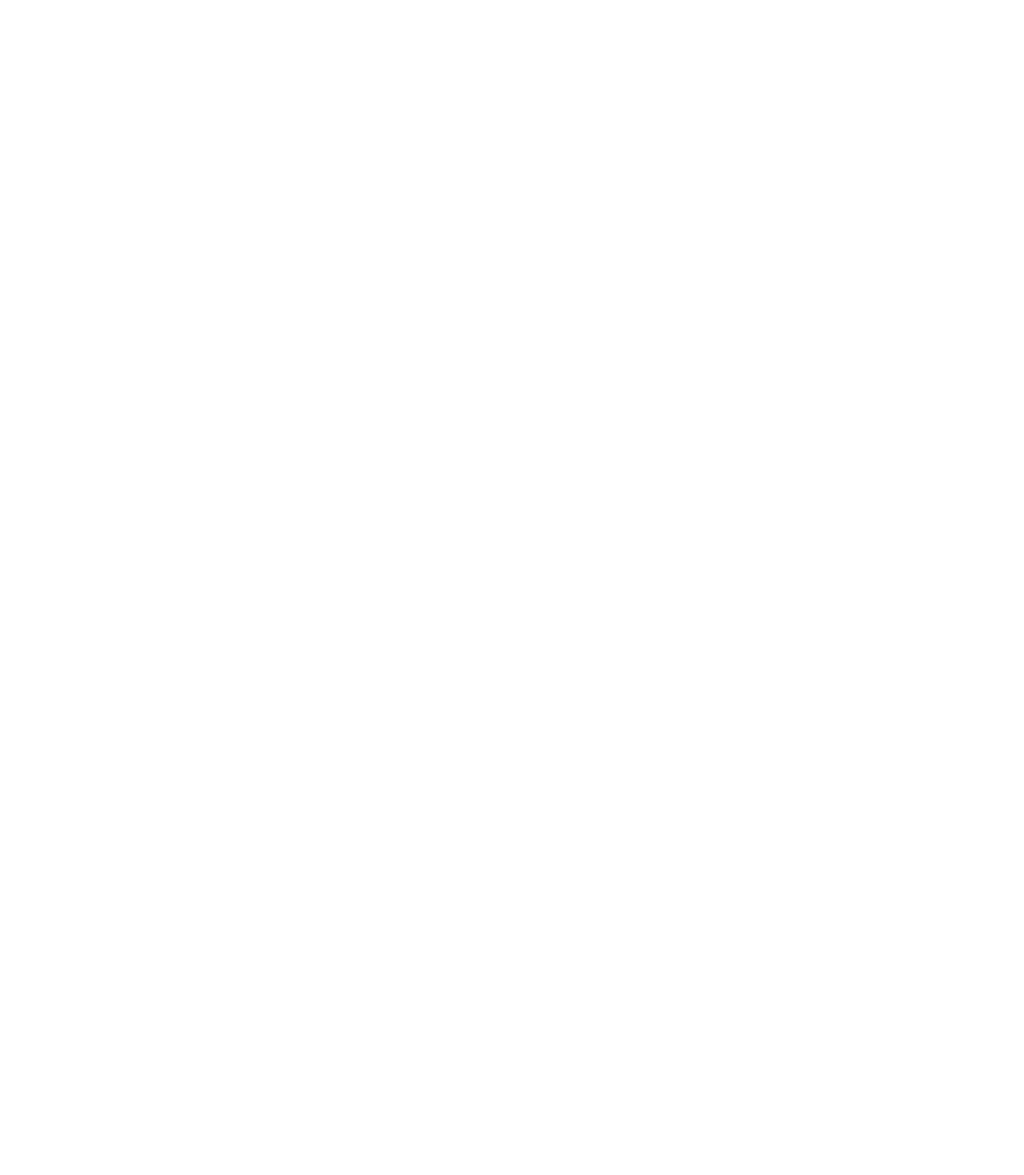
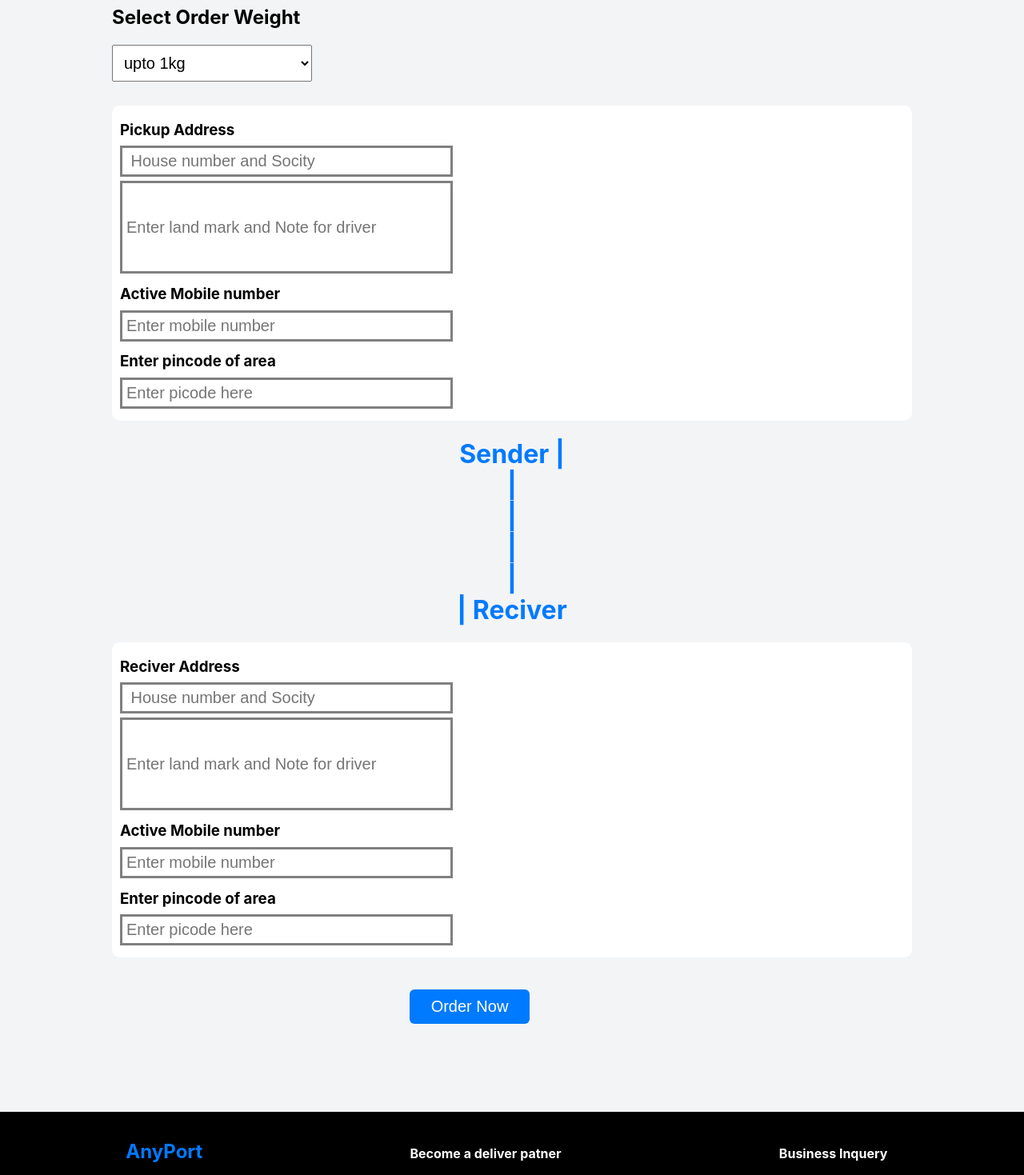
Before and after one commit to raj74434/AnyPort, a React (Create React App) app in the folder anyportfront/: page /order in a window 1280 px wide. Shown: the part 540-2009 px from the top of the page at 80% size. Before the commit the page ends 800 px from the top, so only its background shows below. Built offline with nearby package versions, Linux system fonts and the light colour scheme.

Commit message:
order section added

```diff
--- a/anyportfront/src/pages/Login.jsx
+++ b/anyportfront/src/pages/Login.jsx
@@ -33,6 +33,7 @@ function Login() {
 
     })
     .then((r)=>{
+      console.log(r.headers);
       console.log(r.headers.get("sessionId"));
       return r.json()})
     .then((d)=>{console.log(d)})
--- a/anyportfront/src/pages/Order.jsx
+++ b/anyportfront/src/pages/Order.jsx
@@ -1,13 +1,76 @@
 import React from 'react'
 import Navbar from '../components/Navbar'
+import styles from '../stylee/Order.module.css'
+import Footer from '../components/Footer'
 
 function Order() {
   return (
     <div>
-      <div className='Orderbody'>
+
+      <div className={styles.orderbody}>
       <Navbar></Navbar>
+      <div className={styles.orderComponents} >
+        <h1>Order </h1>
+        <div className={styles.orderTimeSelect}>
+          <div className={styles.orderTime}>
+            <h3> Deliver Now</h3>
+            <p>This parcel assigned to nearest driver</p>
+            <h2> Start from ₹ 50 </h2>
+          </div>
+        </div>
+
+        <h2 className={styles.weightSelecttext}> Select Order Weight</h2>
+        <select className={styles.weightSelect}>
+          <option>upto 1kg</option>
+          <option>upto 5kg</option>
+          <option>upto 10kg</option>
+          <option>upto 15kg</option>
+        </select>
+
+        <div className={styles.orderpickup}>
+          <h3>Pickup Address</h3>
+          <input placeholder=' House number and Socity '></input>
+          <br/>
+          <input className={styles.wholeAddress} placeholder='Enter land mark and Note for driver'  ></input>
+          <h3>Active Mobile number</h3>
+          <input placeholder='Enter mobile number'></input>
+          <br/>
+
+          <h3>Enter pincode of area</h3>
+          <input placeholder='Enter picode here'></input>
+
+        </div>
+
+        <h1 className={styles.devideLine}>Sender |  <br/> |  <br/> | <br/> |  <br/> | <br/> | Reciver</h1>
+
+{/* --------------------------- drop address */}
+
+        <div className={styles.orderdrop}>
+          <h3>Reciver Address</h3>
+          <input placeholder=' House number and Socity '></input>
+          <br/>
+          <input className={styles.wholeAddress} placeholder='Enter land mark and Note for driver'  ></input>
+          <h3>Active Mobile number</h3>
+          <input placeholder='Enter mobile number'></input>
+          <br/>
+
+          <h3>Enter pincode of area</h3>
+          <input placeholder='Enter picode here'></input>
+
+        </div>
+
       </div>
+
+
+
+    <button className={styles.submitOrder}>Order Now</button>
+      {/* order body ended here */}
+      </div>
+
+      <Footer/>
+
     </div>
+
   )
 }
 
--- /dev/null
+++ b/anyportfront/src/stylee/Order.module.css
@@ -0,0 +1,104 @@
+.orderbody{
+    background-color: #f3f4f6;
+    padding-bottom: 110px;
+}
+
+.orderComponents{
+    /* border: solid red; */
+    padding-top: 60px;
+    margin: auto;
+
+    width: 1000px;
+}
+
+.orderTimeSelect{
+
+    display: flex;
+}
+
+.orderTime{
+    border-radius: 15px;
+    padding: 10px;
+    background-color: white;
+    border: solid gray;
+}
+
+.orderTime:hover{
+    border: solid #007aff;
+}
+
+
+.weightSelecttext{
+    margin-top: 150px;
+}
+
+.weightSelect{
+
+    width: 250px;
+    font-size: 20px;
+    padding: 10px;
+
+}
+
+.orderpickup{
+    margin-top: 30px;
+    background-color: white;
+    padding: 10px;
+    border-radius: 10px;
+    line-height: 3px;
+}
+
+.orderpickup input{
+    width: fit-content;
+    min-width: 400px;
+    /* width: 400px; */
+    padding: 5px;
+    font-size: 20px;
+    margin-bottom: 5px;
+    border: solid grey;
+}
+
+.orderpickup input:hover{
+border: solid #007aff;
+}
+
+.wholeAddress{
+    height: 100px;
+}
+
+.orderdrop{
+    /* margin-top: 50px; */
+    background-color: white;
+    padding: 10px;
+    border-radius: 10px;
+    line-height: 3px;
+}
+.orderdrop input{
+    width: 400px;
+    padding: 5px;
+    font-size: 20px;
+    margin-bottom: 5px;
+    border: solid grey;
+}
+.orderdrop input:hover{
+    border: solid #007aff;
+    }
+
+
+.devideLine{
+color: #007aff;
+text-align: center;
+}
+
+.submitOrder{
+    margin-top: 40px;
+    border: transparent;
+    border-radius: 6px;
+    width: 150px;
+    padding: 10px;
+    background-color: #007aff;
+    color: white;
+    cursor: pointer;
+    margin-left: 40%;
+    font-size: 20px;
+}
--- a/anyportfront/src/stylee/footer.module.css
+++ b/anyportfront/src/stylee/footer.module.css
@@ -3,7 +3,7 @@
     text-align: center;
     display: flex;
     justify-content: space-around;
-    margin-top: 70px;
+    /* margin-top: 70px; */
     padding: 20px 50px 20px 50px;
     color: white;
     background-color: black;
```
Also changed, not shown: 1 other file (tests, documents, lock files or other folders).
